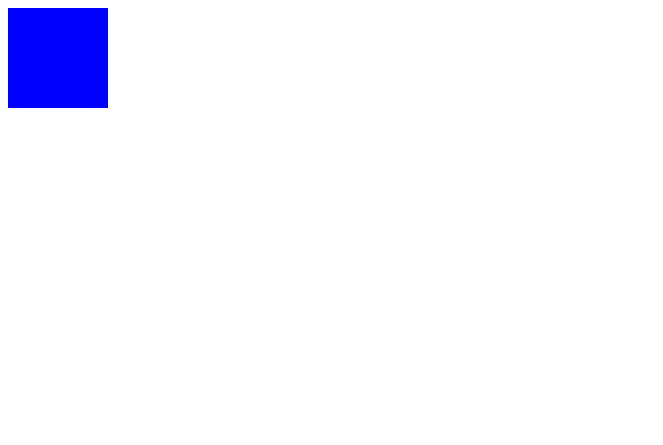
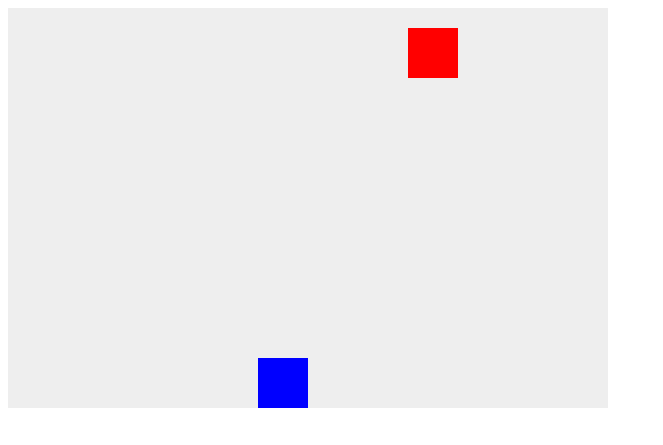
Before and after one commit to fyrkanberk/fyrkanberk.github.io, a plain HTML site: page index.html in a window 1280 px wide. Shown: the top 445 px of the page, without its empty margins (0-663 px from the left). Drawn offline with Linux system fonts and the light colour scheme.

Commit message:
Update index.html

```diff
--- a/index.html
+++ b/index.html
@@ -2,10 +2,86 @@
 <html lang="en">
 <head>
     <meta charset="UTF-8">
+    <meta http-equiv="X-UA-Compatible" content="IE=edge">
     <meta name="viewport" content="width=device-width, initial-scale=1.0">
     <title>Document</title>
 </head>
 <body>
-    <div style="background-color: blue; width: 100px; height: 100px;" ></div>
+    <canvas id="canvas" width="600" height="400" style="background-color:rgb(238, 238, 238) ;"></canvas><BR></BR>
+    <h1>SKOR</h1> <label id="skor" style="font-size:xx-large;">0</label><br>
+    <div id="oyunbitti" style="font-size: 20px;color:red;"></div>
+    <script>
+        var canvas=document.getElementById("canvas");
+        var ctx=canvas.getContext("2d");
+
+        const speedX=10;
+        let a=false;
+        let x=250;
+        let y=350;
+        let kare_x=0;
+        let kare_y=20;
+        let kare=false;
+        let kare_hızı=10;
+        let oyunbitti=false;
+        function animate(){
+            if(oyunbitti==true){return;}
+            ctx.clearRect(0,0,canvas.width,canvas.height)
+
+            ctx.fillStyle="red";
+            ctx.fillRect(kare_x,kare_y,50,50)
+
+            ctx.fillStyle="blue";
+            ctx.fillRect(x,y,50,50)
+
+            if(y<kare_y+40&&y>kare_y-45&&x<kare_x+40&&x>kare_x-45){
+                document.getElementById("oyunbitti").innerHTML="OYUN BİTTİ"
+                    oyunbitti=true;
+                }
+
+           if(y==-30){
+                document.getElementById("skor").innerText++;
+            }
+
+            if(a==true){
+                y-=speedX;
+
+            }
+            requestAnimationFrame(animate);
+
+            if(kare_x>550)
+            {
+                kare=true;
+            }
+
+            if(kare_x<a){
+                kare=false;
+            }
+
+            if(kare==true)
+            {
+                kare_x-=kare_hızı
+            }
+
+            else{
+                kare_x+=kare_hızı
+            }
+
+
+        }
+        animate();
+        function move(e){
+
+            if(e.key=="w"){
+                a=true;
+                if(y<-50)
+                {
+                    y=400;
+
+                }
+            }
+        }
+        addEventListener("keydown",move);
+        if(y==0 && x==z)window.alert(başarılı)
+    </script>
 </body>
 </html>
```
